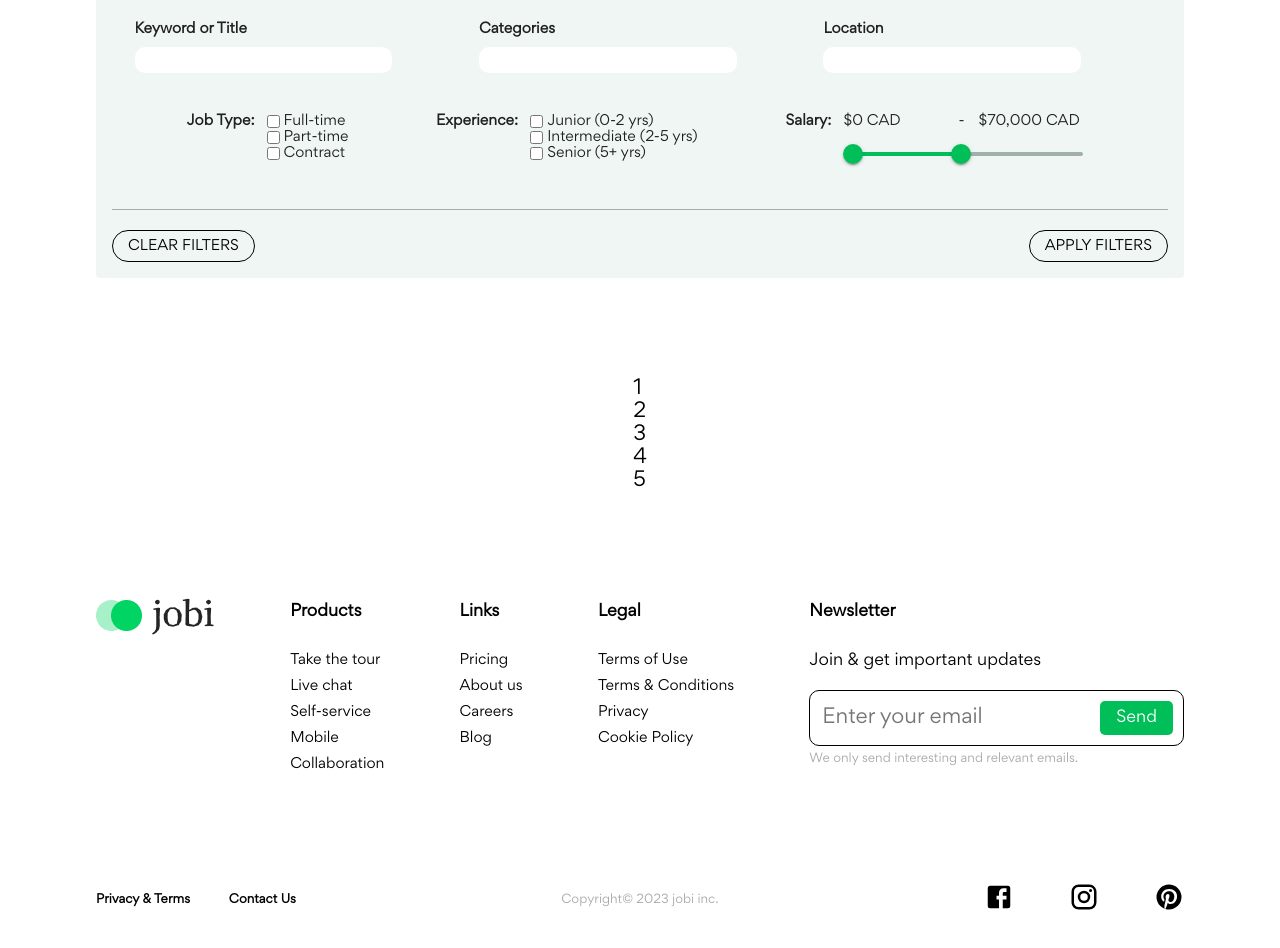
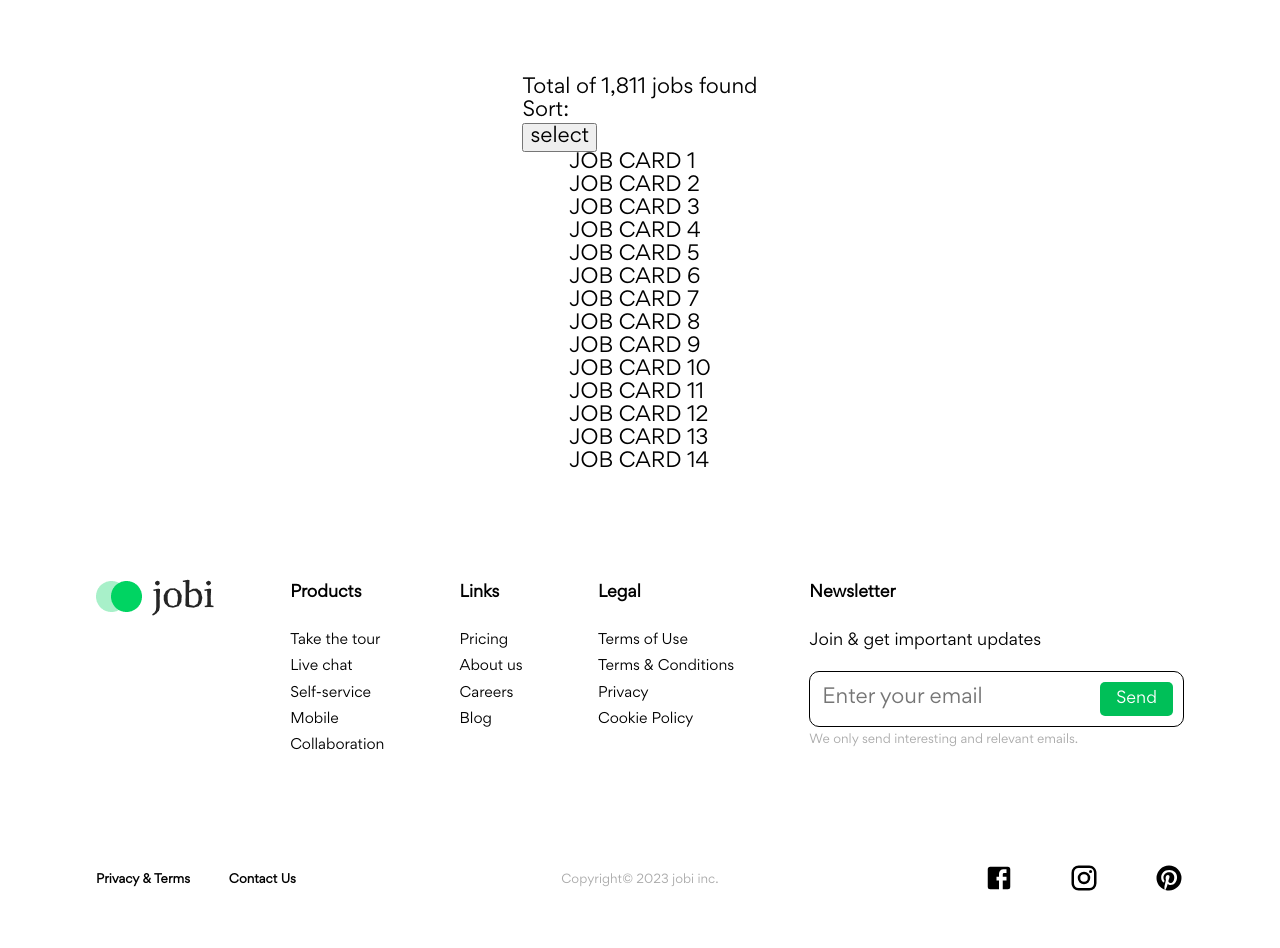
Before and after one commit to Koki001/jobApplicationBoard, a React (Create React App) app: page /jobs in a window 1280 px wide. Shown: the part 500-1448 px from the top of the page. Built offline with nearby package versions, Linux system fonts and the light colour scheme.

Commit message:
worked on small styling changes

```diff
--- a/public/styles/App.css
+++ b/public/styles/App.css
@@ -221,6 +221,7 @@ html {
   font-size: 125%;
   scroll-behavior: smooth;
   min-width: 950px;
+  min-height: 100vh;
 }
 
 h1,
@@ -452,8 +453,12 @@ h1 * {
   border-radius: 10px;
   background-color: #00BF58;
   opacity: 0.7;
-  padding: 0 10px;
+  padding: 0 40px;
   color: black;
+  height: 25px;
+  display: flex;
+  justify-content: center;
+  align-items: center;
 }
 .scrollToTop:hover {
   color: white;
@@ -464,11 +469,11 @@ h1 * {
 }
 
 .scrollVisible {
-  display: block;
+  visibility: visible;
 }
 
 .scrollHidden {
-  display: none;
+  visibility: hidden;
 }
 
 .mainHeader {
@@ -567,7 +572,7 @@ nav {
   height: 250px;
 }
 .navMenu .slideOut li {
-  width: 100%;
+  width: 90%;
   text-align: center;
 }
 .navMenu .slideOut li a {
@@ -626,11 +631,17 @@ h1 span {
   text-transform: capitalize;
 }
 .headerSearchContainer select {
+  cursor: pointer;
   background-color: transparent;
   border: none;
+  border-bottom: 2px solid transparent;
+}
+.headerSearchContainer select:hover {
+  border-bottom: 2px solid #00BF58;
 }
 .headerSearchContainer input[type=text] {
   border: none;
+  border-bottom: 2px solid transparent;
 }
 
 .headerSearchLeft {
@@ -646,6 +657,12 @@ h1 span {
   display: flex;
   flex-direction: column;
   padding: 0 20px;
+}
+.headerSearchMiddle input {
+  border-bottom: 2px solid transparent;
+}
+.headerSearchMiddle input:hover {
+  border-bottom: 2px solid #00BF58;
 }
 
 .headerSearchRight {
@@ -1150,6 +1167,11 @@ h1 span {
   color: #00BF58;
 }
 
+span.fakeTextBreaks {
+  display: block;
+  padding: 25px 0;
+}
+
 .footerNewsletter p {
   font-size: 0.8rem;
 }
@@ -1173,7 +1195,7 @@ h1 span {
 
 .footerBottom {
   width: 100%;
-  padding-bottom: 50px;
+  padding-bottom: 40px;
   display: flex;
   justify-content: space-between;
   align-items: center;
@@ -1587,6 +1609,11 @@ h1 {
   font-size: 0.7rem;
   font-weight: bold;
 }
+.filtersType input:checked,
+.filtersExperience input:checked,
+.filtersSalary input:checked {
+  accent-color: #00BF58;
+}
 
 .filtersType {
   min-width: 175px;
@@ -1621,9 +1648,10 @@ h1 {
   flex-direction: column;
   justify-content: center;
   align-items: center;
+  margin-left: 0;
 }
 .salaryGroup .salaryRange {
-  width: 250px;
+  width: 270px;
   display: flex;
   justify-content: space-between;
   align-items: center;
@@ -1631,11 +1659,13 @@ h1 {
 }
 .salaryGroup .salaryRange p {
   font-weight: normal;
-  width: 115px;
+  text-align: center;
+  width: 130px;
 }
 .salaryGroup .salaryRange span {
-  width: 20px;
-  font-size: 0.7rem;
+  width: 10px;
+  font-size: 0.7rem;
+  text-align: center;
 }
 
 /*# sourceMappingURL=App.css.map */
--- a/src/components/JobListings.js
+++ b/src/components/JobListings.js
@@ -13,8 +13,8 @@ import Box from "@mui/material/Box";
 import Slider from "@mui/material/Slider";
 
 const JobListings = () => {
-  const [expanded, setExpanded] = useState(true);
-  const [salary, setSalary] = useState([0, 70000]);
+  const [expanded, setExpanded] = useState(false);
+  const [salary, setSalary] = useState([30000, 70000]);
   const handleExpand = () => {
     setExpanded(!expanded);
   };
@@ -26,7 +26,7 @@ const JobListings = () => {
   useEffect(() => {
     document.documentElement.scrollTo(0, 0);
   }, [location.key]);
-
+  const fakeArray = [1, 2, 3, 4, 5, 6, 7, 8, 9, 10, 11, 12, 13, 14];
   return (
     <div>
       <section className="jobListings">
@@ -136,11 +136,15 @@ const JobListings = () => {
                         <div className="salaryRange">
                           <p>{"$" + salary[0].toLocaleString() + " CAD"}</p>
                           <span>-</span>
-                          <p>{"$" + salary[1].toLocaleString() + " CAD"}</p>
+                          <p>
+                            {salary[1] === 150000
+                              ? "$" + salary[1].toLocaleString() + " CAD+"
+                              : "$" + salary[1].toLocaleString() + " CAD"}
+                          </p>
                         </div>
                         <Box
                           sx={{
-                            width: 230,
+                            width: 250,
                             "& .MuiSlider-thumb": {
                               backgroundColor: "#00BF58",
 
@@ -183,12 +187,19 @@ const JobListings = () => {
               </AccordionDetails>
             </Accordion>
           </div>
-          <ul>
-            <li>1</li>
-            <li>2</li>
-            <li>3</li>
-            <li>4</li>
-            <li>5</li>
+          <div className="jobsSort">
+            <p>
+              Total of <span>1,811</span> jobs found
+            </p>
+            <div className="sortGroup">
+              <p>Sort:</p>
+              <button>select</button>
+            </div>
+          </div>
+          <ul className="jobsHolder">
+            {fakeArray.map((item) => {
+              return <li className="jobCard">JOB CARD {item}</li>;
+            })}
           </ul>
         </div>
       </section>
--- a/src/components/helpers/NavBar.js
+++ b/src/components/helpers/NavBar.js
@@ -67,7 +67,7 @@ const NavBar = () => {
           onMouseEnter={handleOpenLinksHover}
           onMouseLeave={handleCloseLinksHover}
         >
-          <div className="subMenuTitle">About</div>
+          <div className="subMenuTitle">Explore</div>
           <ul
             className={submenu === true ? `subMenu slideOut` : `subMenu hide`}
           >
--- a/src/components/sections/Footer.js
+++ b/src/components/sections/Footer.js
@@ -90,8 +90,13 @@ const Footer = () => {
                   {"Terms of Use"}
                 </DialogTitle>
                 <DialogContent>
-                  <DialogContentText id="alert-dialog-description">
-                    {text}
+                  <DialogContentText
+                    sx={{ fontFamily: "Gordita Regular", fontSize: "0.7rem" }}
+                    id="alert-dialog-description"
+                  >
+                    <span className="fakeTextBreaks">{text}</span>
+                    <span className="fakeTextBreaks">{text}</span>
+                    <span className="fakeTextBreaks">{text}</span>
                   </DialogContentText>
                 </DialogContent>
                 <DialogActions>
@@ -115,8 +120,14 @@ const Footer = () => {
                   {"Terms & Conditions"}
                 </DialogTitle>
                 <DialogContent>
-                  <DialogContentText id="alert-dialog-description">
-                    {text}
+                  <DialogContentText
+                    sx={{ fontFamily: "Gordita Regular", fontSize: "0.7rem" }}
+                    id="alert-dialog-description"
+                    id="alert-dialog-description"
+                  >
+                    <span className="fakeTextBreaks">{text}</span>
+                    <span className="fakeTextBreaks">{text}</span>
+                    <span className="fakeTextBreaks">{text}</span>
                   </DialogContentText>
                 </DialogContent>
                 <DialogActions>
@@ -142,8 +153,14 @@ const Footer = () => {
               >
                 <DialogTitle id="alert-dialog-title">{"Privacy"}</DialogTitle>
                 <DialogContent>
-                  <DialogContentText id="alert-dialog-description">
-                    {text}
+                  <DialogContentText
+                    sx={{ fontFamily: "Gordita Regular", fontSize: "0.7rem" }}
+                    id="alert-dialog-description"
+                    id="alert-dialog-description"
+                  >
+                    <span className="fakeTextBreaks">{text}</span>
+                    <span className="fakeTextBreaks">{text}</span>
+                    <span className="fakeTextBreaks">{text}</span>
                   </DialogContentText>
                 </DialogContent>
                 <DialogActions>
@@ -171,8 +188,14 @@ const Footer = () => {
                   {"Cookie Policy"}
                 </DialogTitle>
                 <DialogContent>
-                  <DialogContentText id="alert-dialog-description">
-                    {text}
+                  <DialogContentText
+                    sx={{ fontFamily: "Gordita Regular", fontSize: "0.7rem" }}
+                    id="alert-dialog-description"
+                    id="alert-dialog-description"
+                  >
+                    <span className="fakeTextBreaks">{text}</span>
+                    <span className="fakeTextBreaks">{text}</span>
+                    <span className="fakeTextBreaks">{text}</span>
                   </DialogContentText>
                 </DialogContent>
                 <DialogActions>
--- a/src/styles/base/_setup.scss
+++ b/src/styles/base/_setup.scss
@@ -9,6 +9,7 @@ html {
   scroll-behavior: smooth;
   // TEMPORARY TESTING
   min-width: 950px;
+  min-height: 100vh;
 }
 h1,
 h2,
--- a/src/styles/layout/_footer.scss
+++ b/src/styles/layout/_footer.scss
@@ -40,6 +40,10 @@
     }
   }
 }
+span.fakeTextBreaks {
+  display: block;
+  padding: 25px 0;
+}
 .footerNewsletter {
   p {
     font-size: 0.8rem;
@@ -63,7 +67,7 @@
 }
 .footerBottom {
   width: 100%;
-  padding-bottom: 50px;
+  padding-bottom: 40px;
   display: flex;
   justify-content: space-between;
   align-items: center;
--- a/src/styles/pages/_jobs.scss
+++ b/src/styles/pages/_jobs.scss
@@ -87,6 +87,9 @@
     font-size: 0.7rem;
     font-weight: bold;
   }
+  input:checked {
+    accent-color: $lightGreen;
+  }
 }
 .filtersType {
   min-width: 175px;
@@ -115,19 +118,22 @@
   flex-direction: column;
   justify-content: center;
   align-items: center;
+  margin-left: 0;
   .salaryRange {
-    width: 250px;
+    width: 270px;
     display: flex;
     justify-content: space-between;
     align-items: center;
     margin-bottom: 10px;
     p {
       font-weight: normal;
-      width: 115px;
+      text-align: center;
+      width: 130px;
     }
     span {
-      width: 20px;
+      width: 10px;
       font-size: 0.7rem;
+      text-align: center;
     }
   }
 }
```
Also changed, not shown: src/styles/base/_buttons.scss (+7 -3 lines), src/styles/layout/_header.scss (+13 -1 lines), 1 other file (tests, documents, lock files or other folders).
